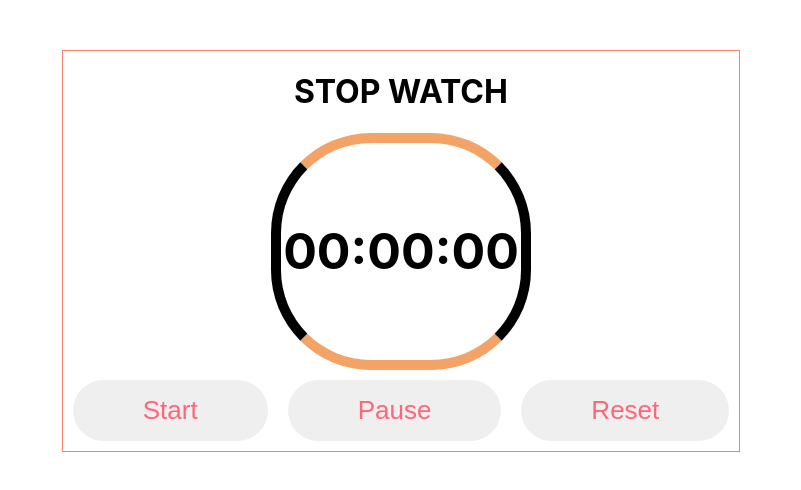
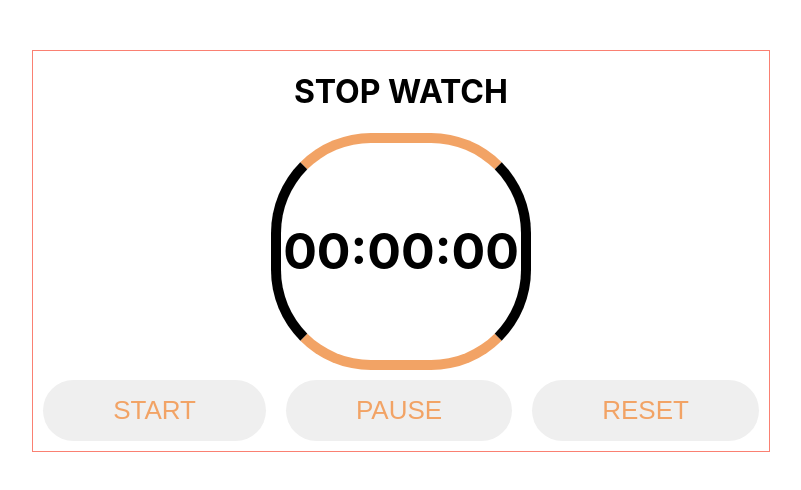
Before and after one commit to samadakram/Stop-watch-typescript, a React (Create React App) app: page / in a window 1280 px wide. Shown: the top 490 px of the page, without its empty margins (239-1040 px from the left). Built offline with nearby package versions, Linux system fonts and the light colour scheme.

Commit message:
Update TimerButton.css

```diff
--- a/src/components/TimerButton/TimerButton.css
+++ b/src/components/TimerButton/TimerButton.css
@@ -4,8 +4,9 @@
     padding: 15px 70px;
     border-radius: 50px;
     border: 0px;
-    color: #ff6679;
+    color: #f2a365;
     outline: none;
+    text-transform: uppercase;
   }
   .btn:hover {
     cursor: pointer;
```
